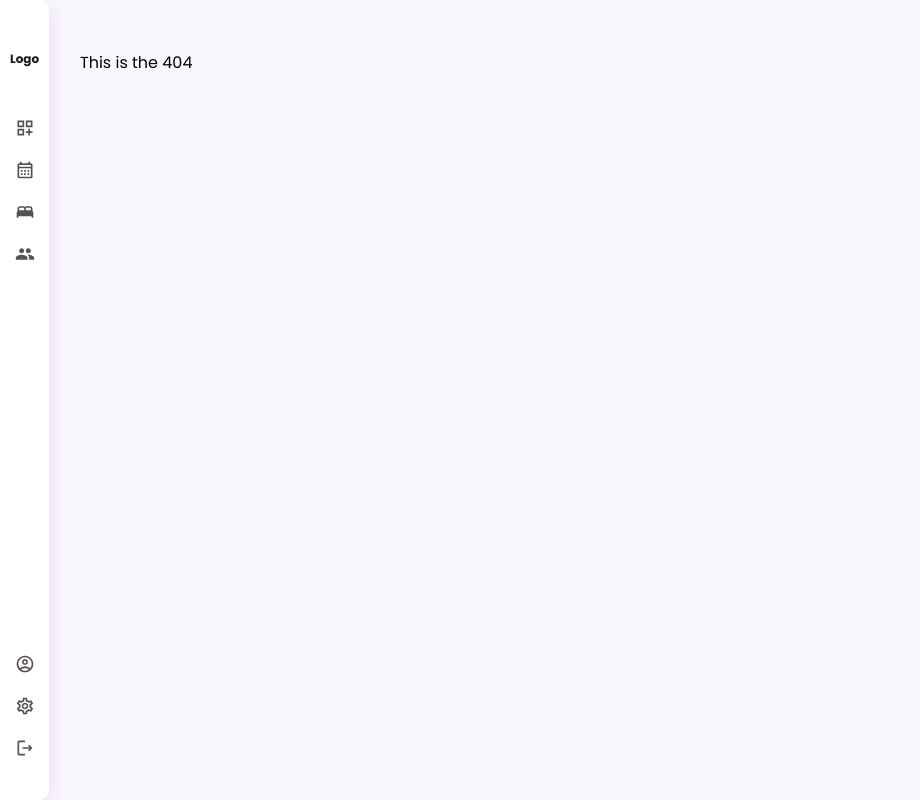
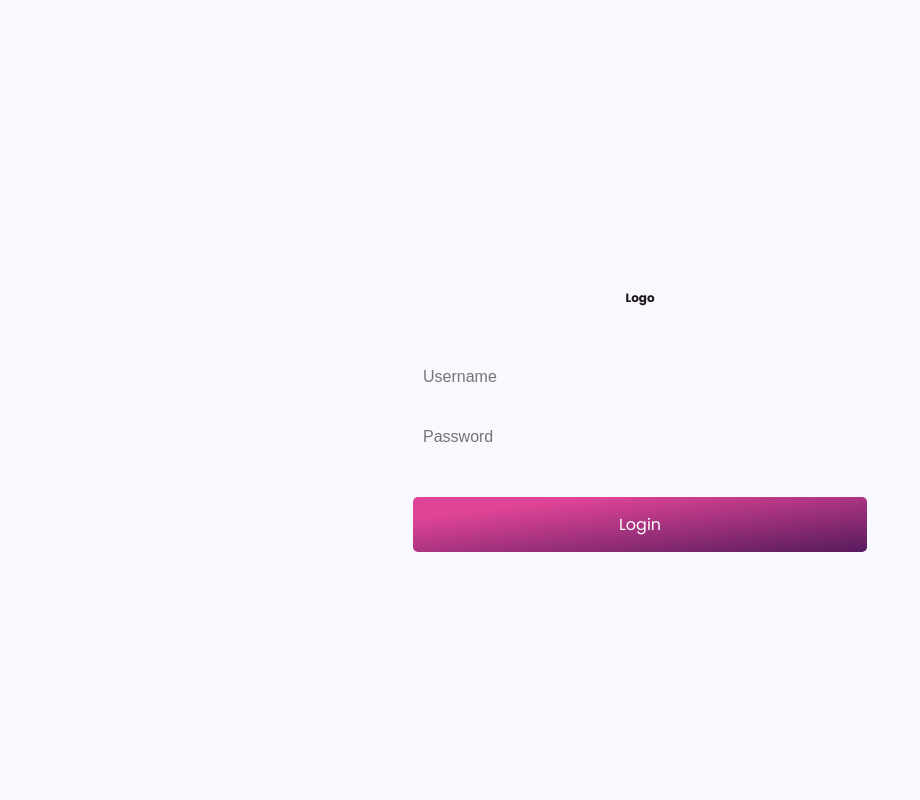
Before and after one commit to angelaldrete/onepillow, a Next.js app: page /login in a window 1280 px wide. Before the commit this address had no page. Shown: the whole page, without its empty margins (0-920 px from the left). Built offline with nearby package versions, Linux system fonts and the light colour scheme.

Commit message:
Added login

```diff
--- a/app/layout.tsx
+++ b/app/layout.tsx
@@ -1,11 +1,14 @@
 import type { Metadata } from "next";
 import Navbar from "./components/Navbar";
 import "../styles/main.css";
+import Login from "./login/page";
 
 export const metadata: Metadata = {
   title: "Create Next App",
   description: "Generated by create next app",
 };
+
+const isLoggedIn = false;
 
 export default function RootLayout({
   children,
@@ -15,8 +18,20 @@ export default function RootLayout({
   return (
     <html lang="en">
       <body>
-        <Navbar />
-        <main>{children}</main>
+        {isLoggedIn ? (
+          <>
+            <Navbar />
+            <main>{children}</main>
+          </>
+        ) : (
+          <main
+            style={{
+              margin: "3rem",
+            }}
+          >
+            <Login />
+          </main>
+        )}
       </body>
     </html>
   );
--- /dev/null
+++ b/app/login/page.tsx
@@ -0,0 +1,93 @@
+"use client";
+import React from "react";
+import Logo from "../components/Logo";
+import SubmitButton from "../components/Button/SubmitButton";
+import Button from "../components/Button";
+
+const Login = () => {
+  const formRef = React.useRef<HTMLFormElement>(null);
+  const [errors, setErrors] = React.useState<Record<string, string>>({});
+
+  const handleSubmit = () => {
+    const formData = new FormData(formRef.current!);
+
+    const formDataArray: [string, FormDataEntryValue][] = Array.from(
+      formData.entries()
+    );
+
+    const data: Record<string, string> = {};
+    formDataArray.forEach(([key, value]) => {
+      data[key] = value.toString();
+    });
+
+    const newErrors: Record<string, string> = {};
+    formDataArray.forEach(([fieldName, fieldValue]) => {
+      const input = formRef.current?.querySelector(`[name="${fieldName}"]`);
+      const patternError = input?.getAttribute("data-pattern-error");
+      const pattern = input?.getAttribute("pattern");
+
+      if (
+        pattern &&
+        patternError &&
+        !new RegExp(pattern).test(fieldValue.toString())
+      ) {
+        newErrors[fieldName] = patternError;
+      }
+    });
+
+    if (Object.keys(newErrors).length > 0) {
+      setErrors(newErrors);
+      return;
+    }
+  };
+
+  return (
+    <div className="login">
+      <Logo />
+      <form
+        className="login__form"
+        action="/api/login"
+        method="POST"
+        ref={formRef}
+      >
+        <div className="form__group">
+          <input
+            className="login__input"
+            type="text"
+            name="username"
+            placeholder="Username"
+            pattern="[a-zA-Z0-9]{3,}"
+            data-pattern-error="Username must be at least 3 characters long"
+          />
+          {errors.username && (
+            <div className="form__error">{errors.username}</div>
+          )}
+
+          <input
+            className="login__input"
+            type="password"
+            name="password"
+            placeholder="Password"
+            pattern="[a-zA-Z0-9]{3,}"
+            data-pattern-error="Password must be at least 3 characters long"
+          />
+
+          {errors.password && (
+            <div className="form__error">{errors.password}</div>
+          )}
+        </div>
+
+        <SubmitButton
+          onClick={(e) => {
+            e.preventDefault();
+            handleSubmit();
+          }}
+        >
+          Login
+        </SubmitButton>
+      </form>
+    </div>
+  );
+};
+
+export default Login;
--- /dev/null
+++ b/styles/login/_index.scss
@@ -0,0 +1,35 @@
+.login {
+  display: flex;
+  flex-direction: column;
+  align-items: center;
+  justify-content: center;
+  height: 100%;
+  animation: fadeIn 0.5s ease-in-out;
+
+  &__form {
+    > * {
+      margin-bottom: 2rem;
+    }
+  }
+
+  &__input {
+    width: 100%;
+    height: 4rem;
+    padding: 0 1rem;
+    border: 1px solid var(--border-color);
+    border-radius: 0.5rem;
+    font-size: 1.6rem;
+    color: var(--text-color);
+    background-color: var(--background-color);
+    transition: border-color 0.2s ease-in-out;
+    margin-bottom: 2rem;
+
+    &:focus {
+      border-color: var(--primary-color);
+    }
+  }
+
+  button {
+    width: 100%;
+  }
+}
--- a/styles/main.css
+++ b/styles/main.css
@@ -252,6 +252,36 @@ p {
     transform: scale(1);
   }
 }
+.login {
+  display: flex;
+  flex-direction: column;
+  align-items: center;
+  justify-content: center;
+  height: 100%;
+  animation: fadeIn 0.5s ease-in-out;
+}
+.login__form > * {
+  margin-bottom: 2rem;
+}
+.login__input {
+  width: 100%;
+  height: 4rem;
+  padding: 0 1rem;
+  border: 1px solid var(--border-color);
+  border-radius: 0.5rem;
+  font-size: 1.6rem;
+  color: var(--text-color);
+  background-color: var(--background-color);
+  transition: border-color 0.2s ease-in-out;
+  margin-bottom: 2rem;
+}
+.login__input:focus {
+  border-color: var(--primary-color);
+}
+.login button {
+  width: 100%;
+}
+
 .dashboard {
   width: 100%;
 }
--- a/styles/main.scss
+++ b/styles/main.scss
@@ -107,6 +107,7 @@ p {
 @import "card";
 @import "logo";
 @import "navbar";
+@import "login/index";
 @import "dashboard/index";
 @import "calendar/index";
 @import "rooms/index";
```
